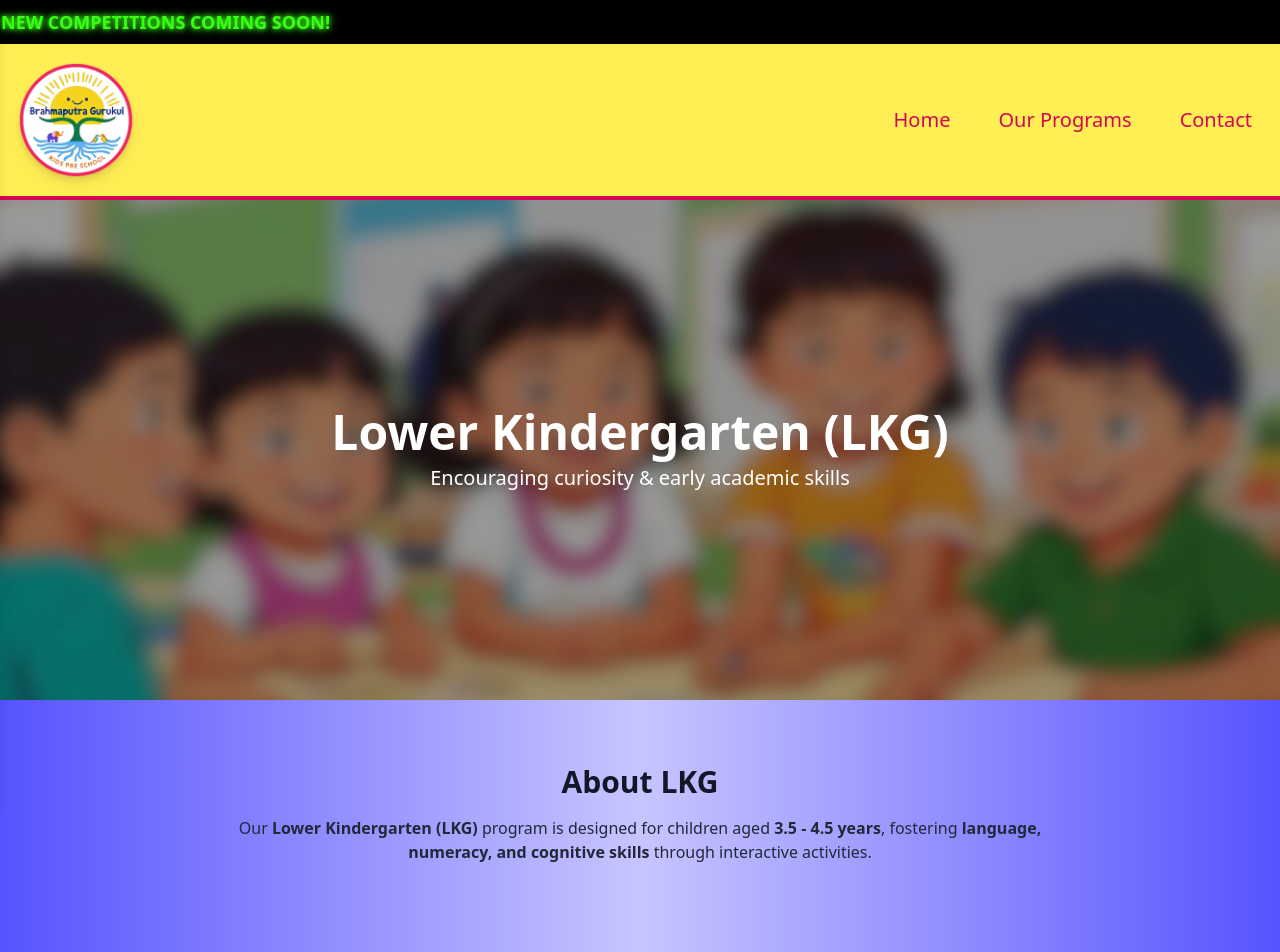
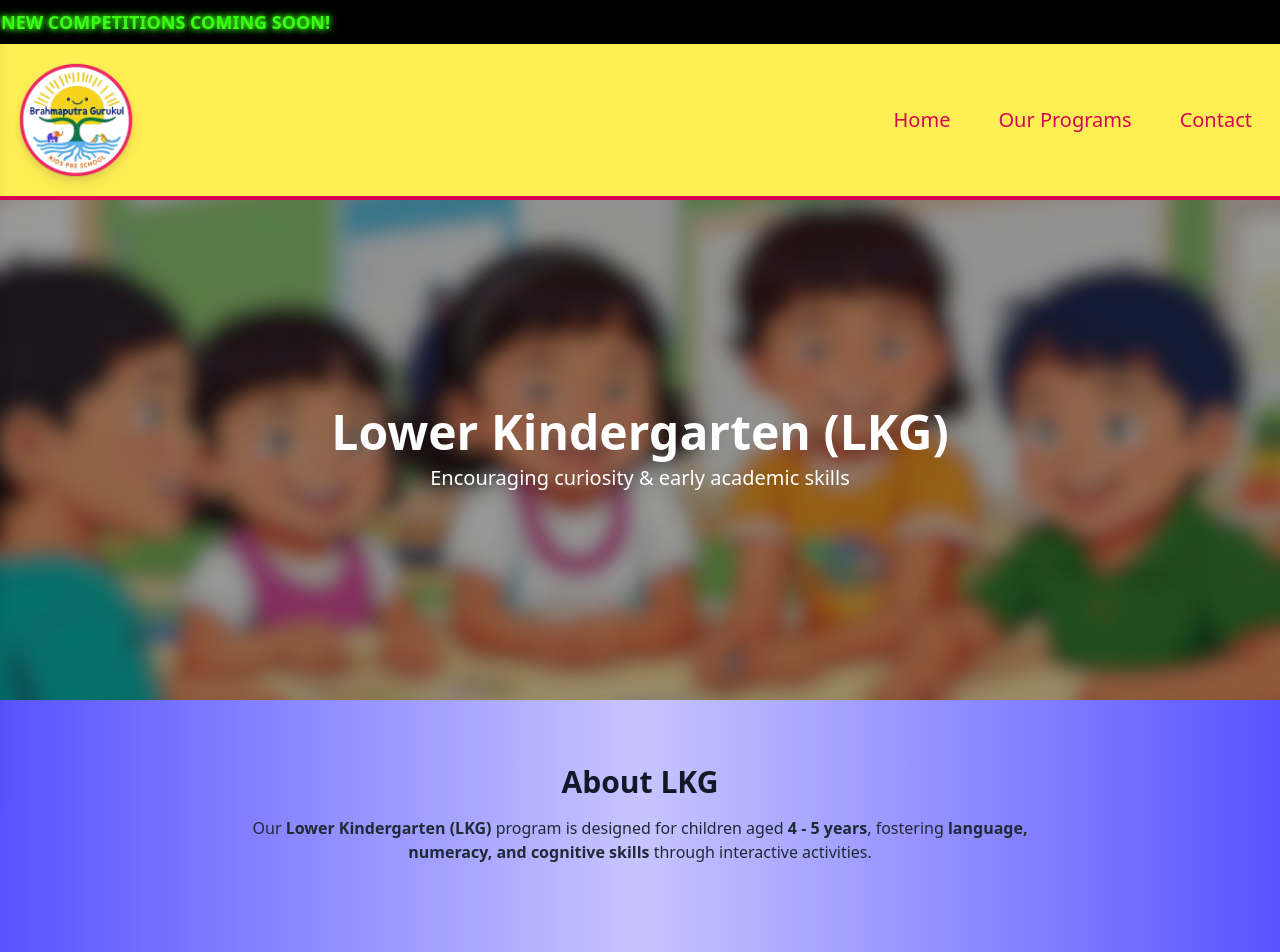
Before and after one commit to gothboifricc/bg_website, a Next.js app: page /programs/lkg in a window 1280 px wide. Shown: the top 952 px of the page. Built offline with nearby package versions, Linux system fonts and the light colour scheme.

Commit message:
Update page.tsx

```diff
--- a/src/app/programs/lkg/page.tsx
+++ b/src/app/programs/lkg/page.tsx
@@ -97,7 +97,7 @@ export default function HomePage() {
       <section className="py-16 px-6 text-center max-w-4xl mx-auto">
         <h2 className="text-3xl font-bold text-gray-900">About LKG</h2>
         <p className="text-gray-800 mt-4">
-          Our <strong>Lower Kindergarten (LKG)</strong> program is designed for children aged <strong>3.5 - 4.5 years</strong>, fostering <strong>language, numeracy, and cognitive skills</strong> through interactive activities.
+          Our <strong>Lower Kindergarten (LKG)</strong> program is designed for children aged <strong>4 - 5 years</strong>, fostering <strong>language, numeracy, and cognitive skills</strong> through interactive activities.
         </p>
       </section>
 
```
